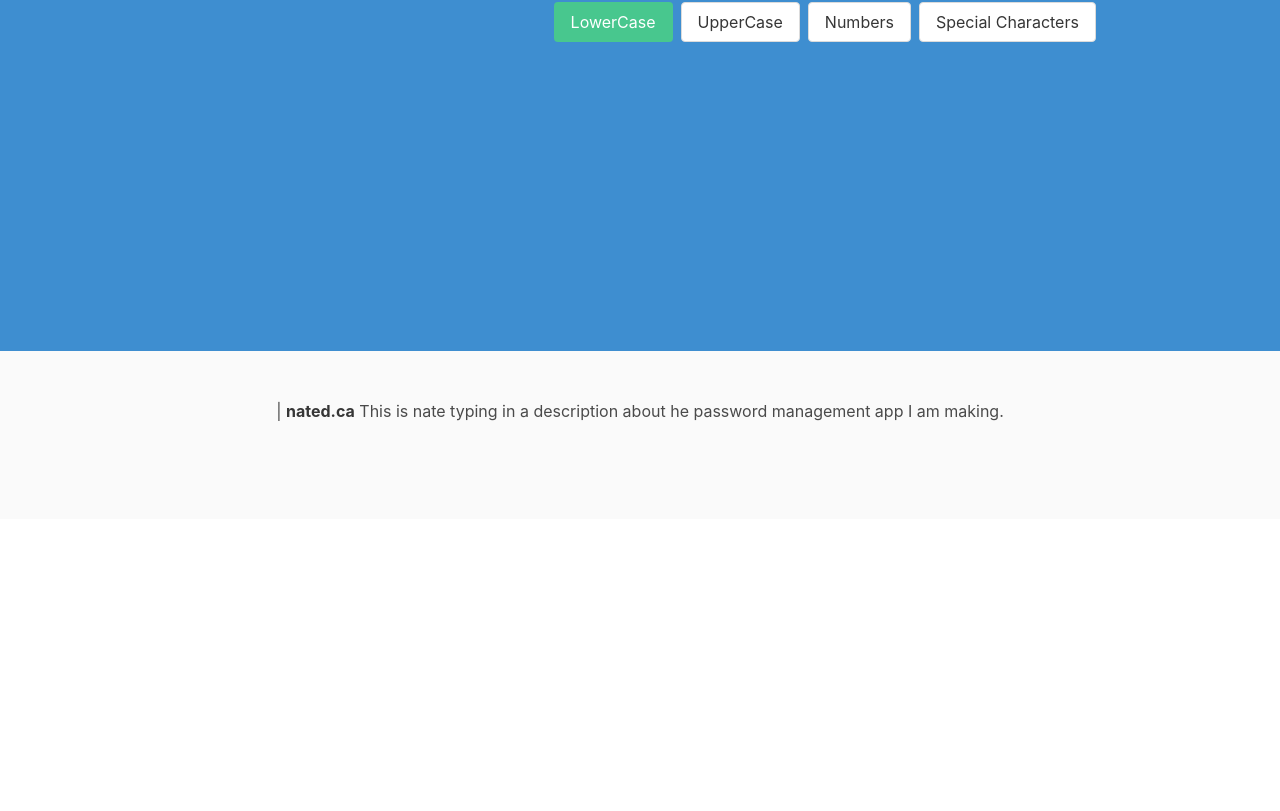
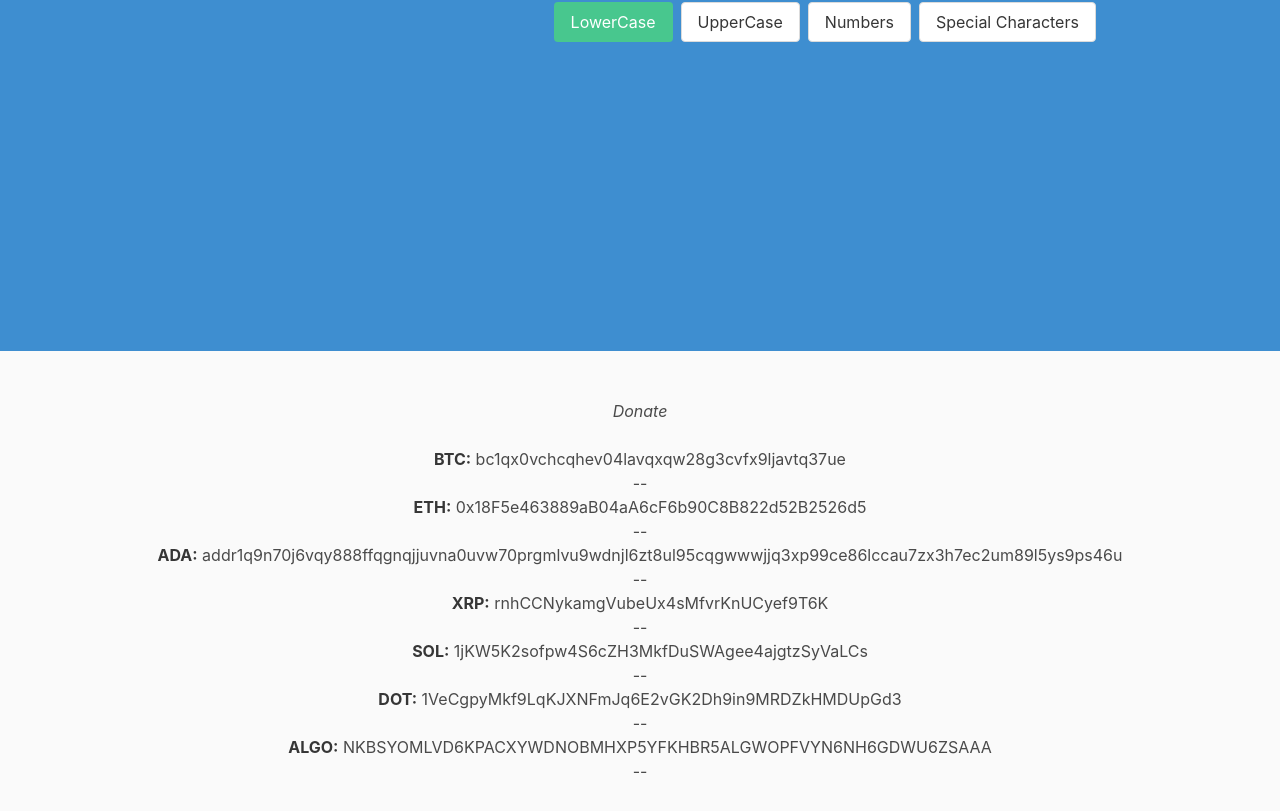
Before and after one commit to delduked/password-generator-ui, a Svelte app: page / in a window 1280 px wide. Shown: the part 449-1260 px from the top of the page. Before the commit the page ends 968 px from the top, so only its background shows below. Built offline with nearby package versions, Linux system fonts and the light colour scheme.

Commit message:
adding site title and crypto addressess

```diff
--- a/src/App.svelte
+++ b/src/App.svelte
@@ -35,6 +35,7 @@ function generateRandomPassword() {
 </script>
 
 <svelte:head>
+  <title>Password Generator</title>
   <style>
     body {
       margin: 0;
@@ -85,7 +86,15 @@ function generateRandomPassword() {
 </section>
 <footer class="footer">
   <div class="content has-text-centered">
-    <p>
-      |    <strong>nated.ca</strong> This is nate typing in a description about he password management app I am making.</p>
+    <p style="word-wrap: break-word;">
+      <em>Donate</em> <br> <br>
+      <strong>BTC: </strong> bc1qx0vchcqhev04lavqxqw28g3cvfx9ljavtq37ue <br>--<br>
+      <strong>ETH: </strong> 0x18F5e463889aB04aA6cF6b90C8B822d52B2526d5 <br>--<br>
+      <strong>ADA: </strong> addr1q9n70j6vqy888ffqgnqjjuvna0uvw70prgmlvu9wdnjl6zt8ul95cqgwwwjjq3xp99ce86lccau7zx3h7ec2um89l5ys9ps46u <br>--<br>
+      <strong>XRP: </strong> rnhCCNykamgVubeUx4sMfvrKnUCyef9T6K <br>--<br>
+      <strong>SOL: </strong> 1jKW5K2sofpw4S6cZH3MkfDuSWAgee4ajgtzSyVaLCs <br>--<br>
+      <strong>DOT: </strong> 1VeCgpyMkf9LqKJXNFmJq6E2vGK2Dh9in9MRDZkHMDUpGd3 <br>--<br>
+      <strong>ALGO: </strong> NKBSYOMLVD6KPACXYWDNOBMHXP5YFKHBR5ALGWOPFVYN6NH6GDWU6ZSAAA <br>--<br>
+    </p>
   </div>
 </footer>
```
